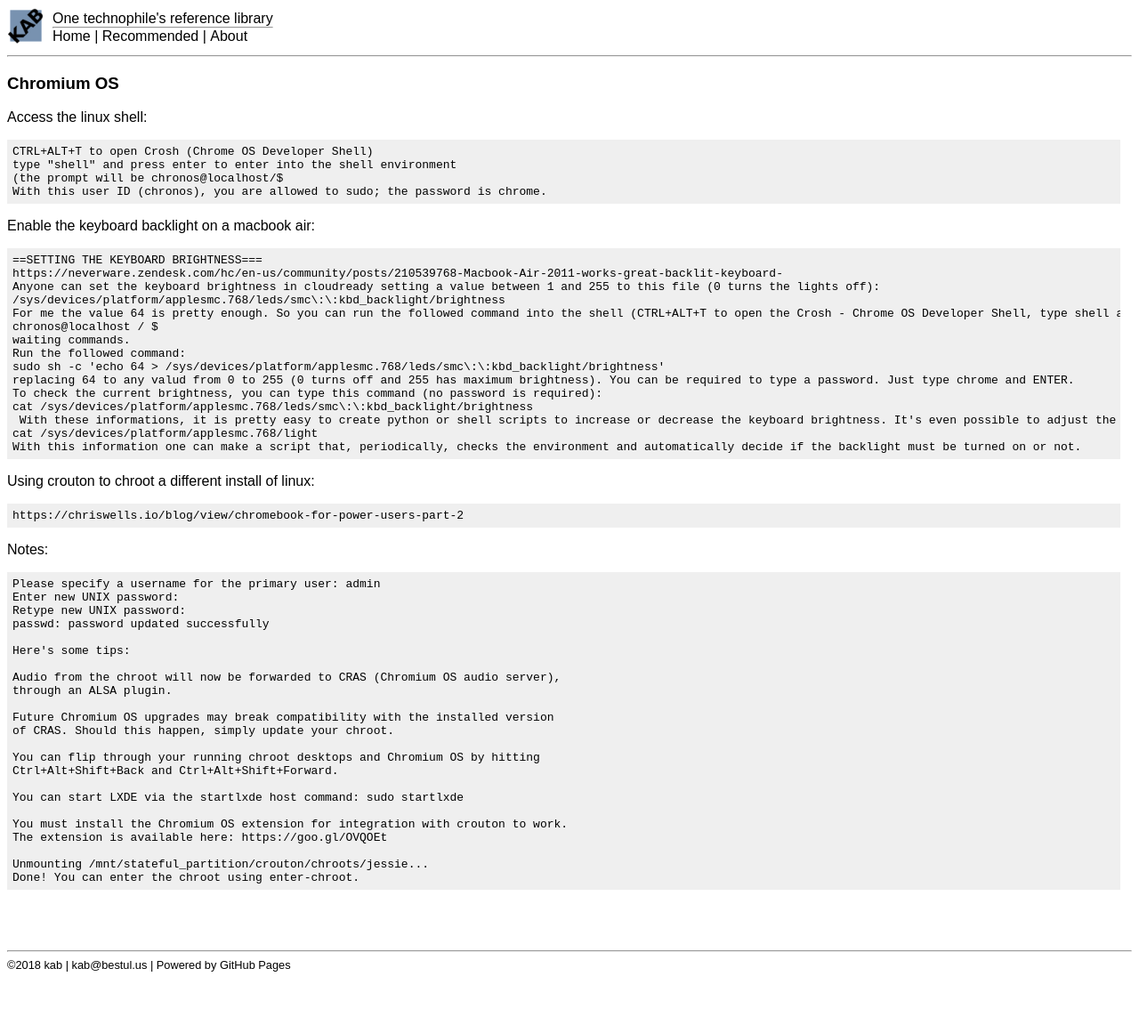
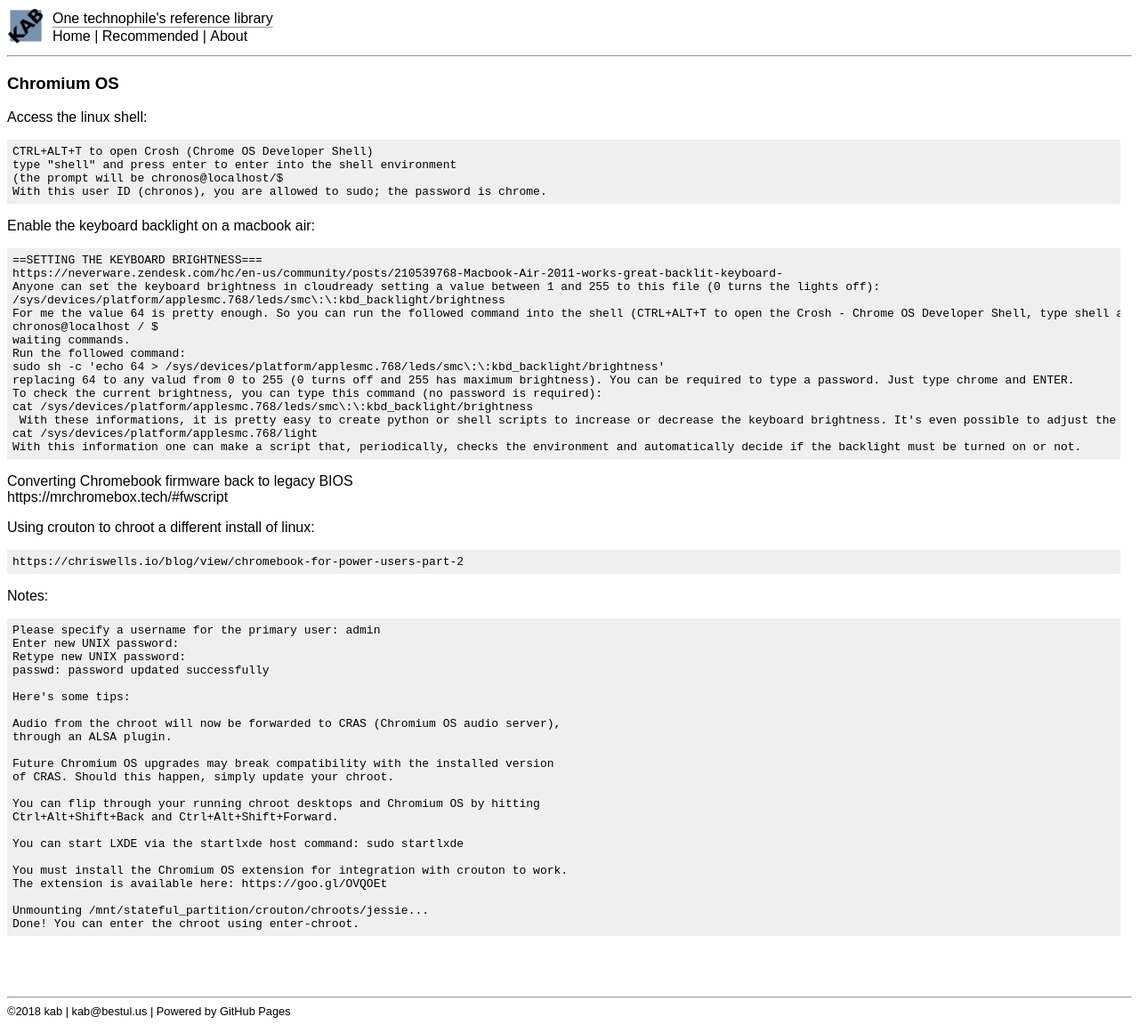
Before and after one commit to kabtech/kab, a Jekyll site: the page built from ccc/chromiumos.md, in a window 1280 px wide. Shown: the whole page at 89% size. Built offline with Jekyll 4.4.1, drawn with Linux system fonts in a browser that asks for light colours; before the commit the page ends 1100 px from its top, so only the background shows below that.

Commit message:
Update chromiumos.md

````diff
--- a/ccc/chromiumos.md
+++ b/ccc/chromiumos.md
@@ -31,6 +31,10 @@
 cat /sys/devices/platform/applesmc.768/light
 With this information one can make a script that, periodically, checks the environment and automatically decide if the backlight must be turned on or not.
 ```
+
+Converting Chromebook firmware back to legacy BIOS
+https://mrchromebox.tech/#fwscript
+
 
 Using crouton to chroot a different install of linux:
 ```
````
